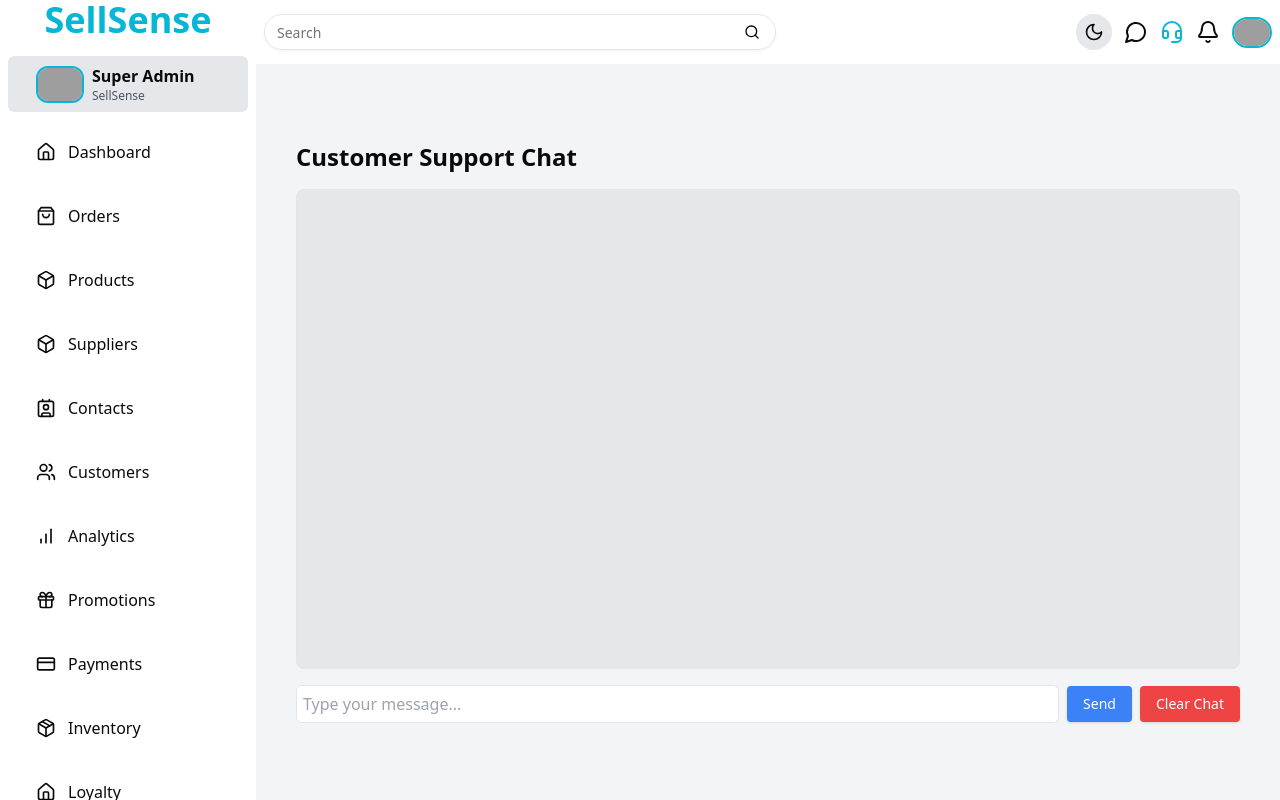
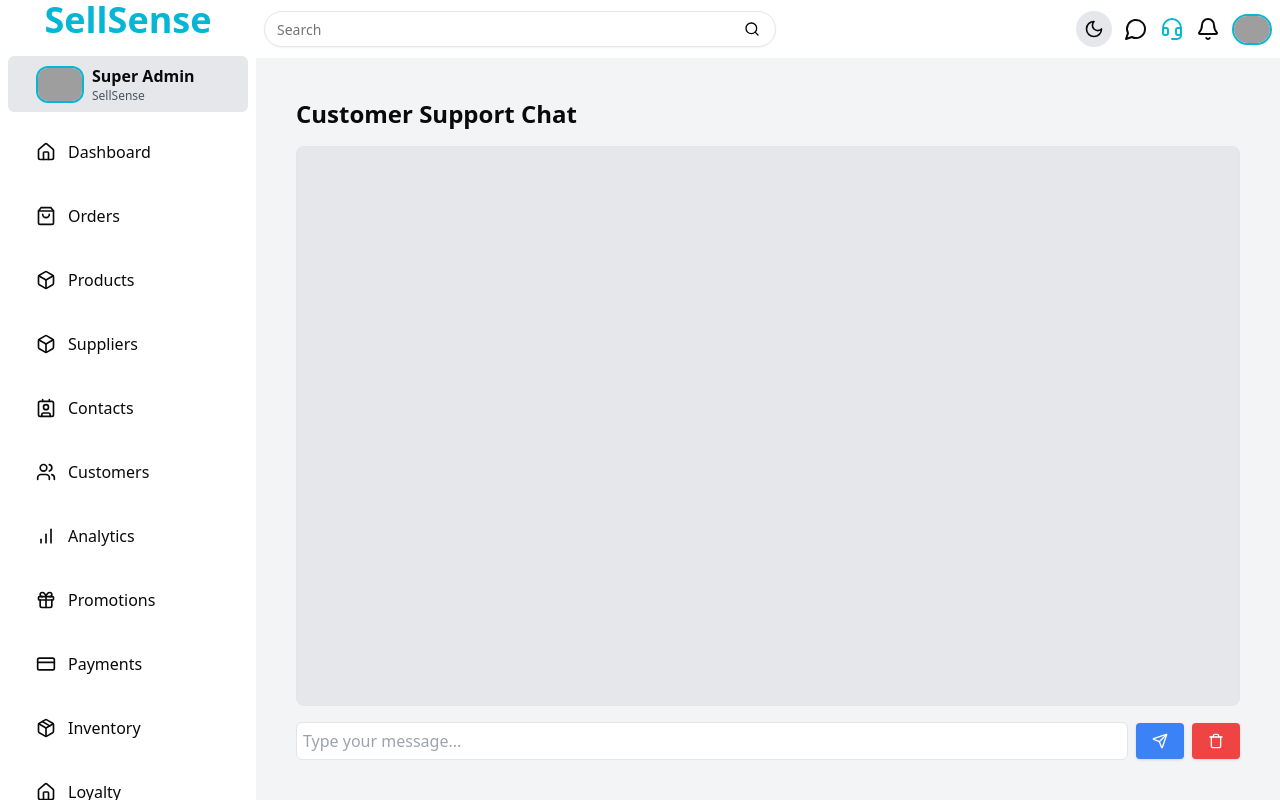
Before and after one commit to xyryc/sellsense-crm, a Next.js app: page /customer-support in a window 1280 px wide. Built offline with nearby package versions, Linux system fonts and the light colour scheme; grey boxes are pictures that could not be loaded.

Commit message:
added icons insted of send and clear chat text and fixed some minor issue

```diff
--- a/src/components/ChatBox.tsx
+++ b/src/components/ChatBox.tsx
@@ -2,6 +2,7 @@
 import { useState, useEffect } from "react";
 import { Button } from "./ui/button";
 import { marked } from "marked"; // Import the marked library to parse markdown
+import { Loader2, Send, Trash } from "lucide-react";
 
 const ChatBox = () => {
   const [message, setMessage] = useState("");
@@ -105,7 +106,7 @@ const ChatBox = () => {
   return (
     <div className="flex flex-col gap-4">
       {/* Chat Messages */}
-      <div className="flex flex-col gap-3 overflow-auto h-[60vh] p-3 border rounded-lg bg-gray-200 dark:bg-slate-900">
+      <div className="flex flex-col gap-3 overflow-auto h-[60vh] lg:h-[70vh] p-3 border rounded-lg bg-gray-200 dark:bg-slate-900">
         {chatHistory.map((chat, index) => (
           <div
             key={index}
@@ -115,10 +116,7 @@ const ChatBox = () => {
                 : "self-start bg-gray-300 dark:bg-gray-700"
             }`}
             dangerouslySetInnerHTML={{
-              __html:
-                chat.sender === "Gemini"
-                  ? chat.text
-                  : `<strong>${chat.sender}:</strong> ${chat.text}`,
+              __html: chat.sender === "Gemini" ? chat.text : chat.text, // No "You:"
             }}
           />
         ))}
@@ -140,13 +138,17 @@ const ChatBox = () => {
           className="bg-blue-500 text-white rounded-sm"
           disabled={loading}
         >
-          {loading ? "..." : "Send"}
+          {loading ? (
+            <Loader2 className="animate-spin w-5 h-5" />
+          ) : (
+            <Send className="w-5 h-5" />
+          )}
         </Button>
         <Button
           onClick={clearChat}
           className="bg-red-500 text-white rounded-sm"
         >
-          Clear Chat
+          <Trash />
         </Button>
       </div>
     </div>
```
